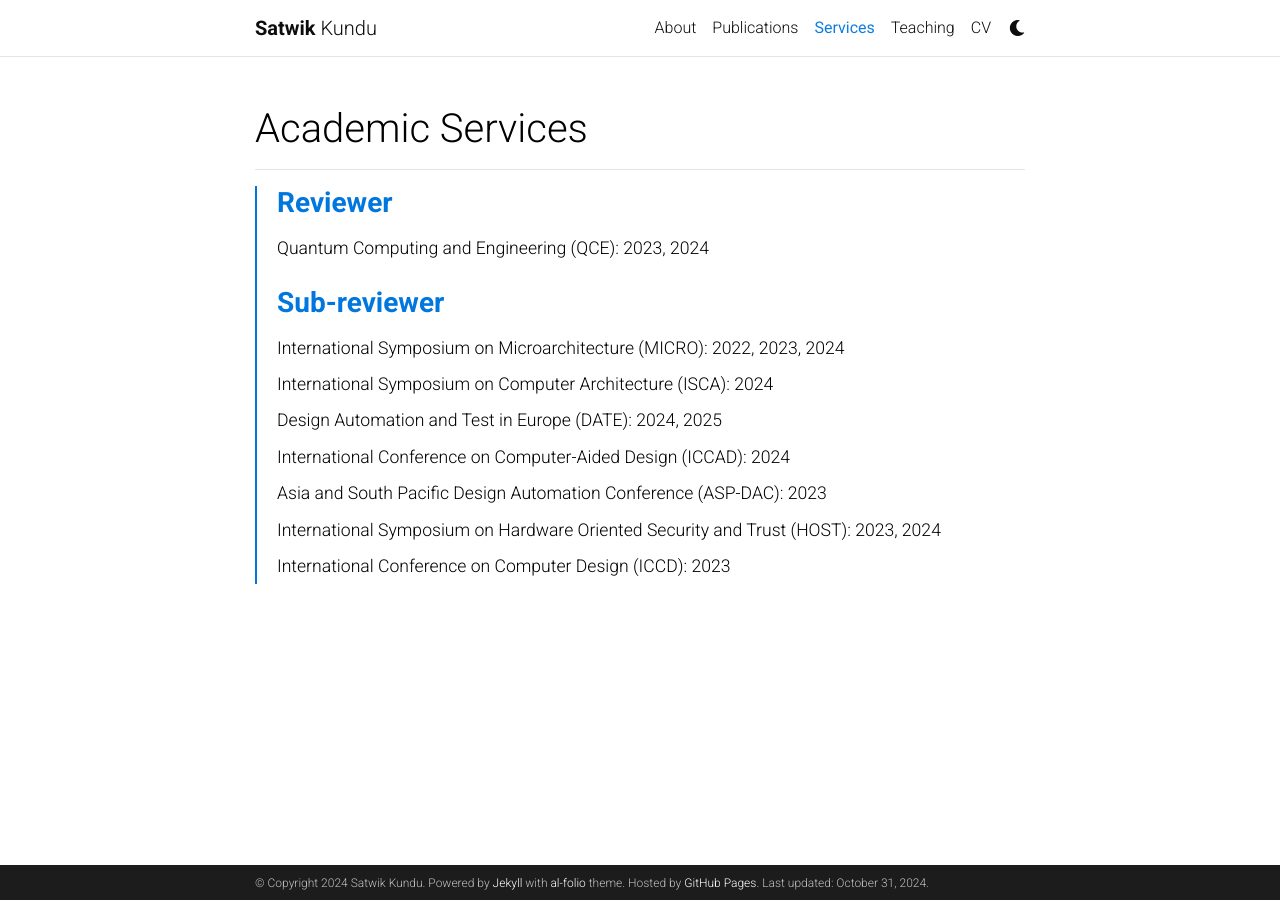
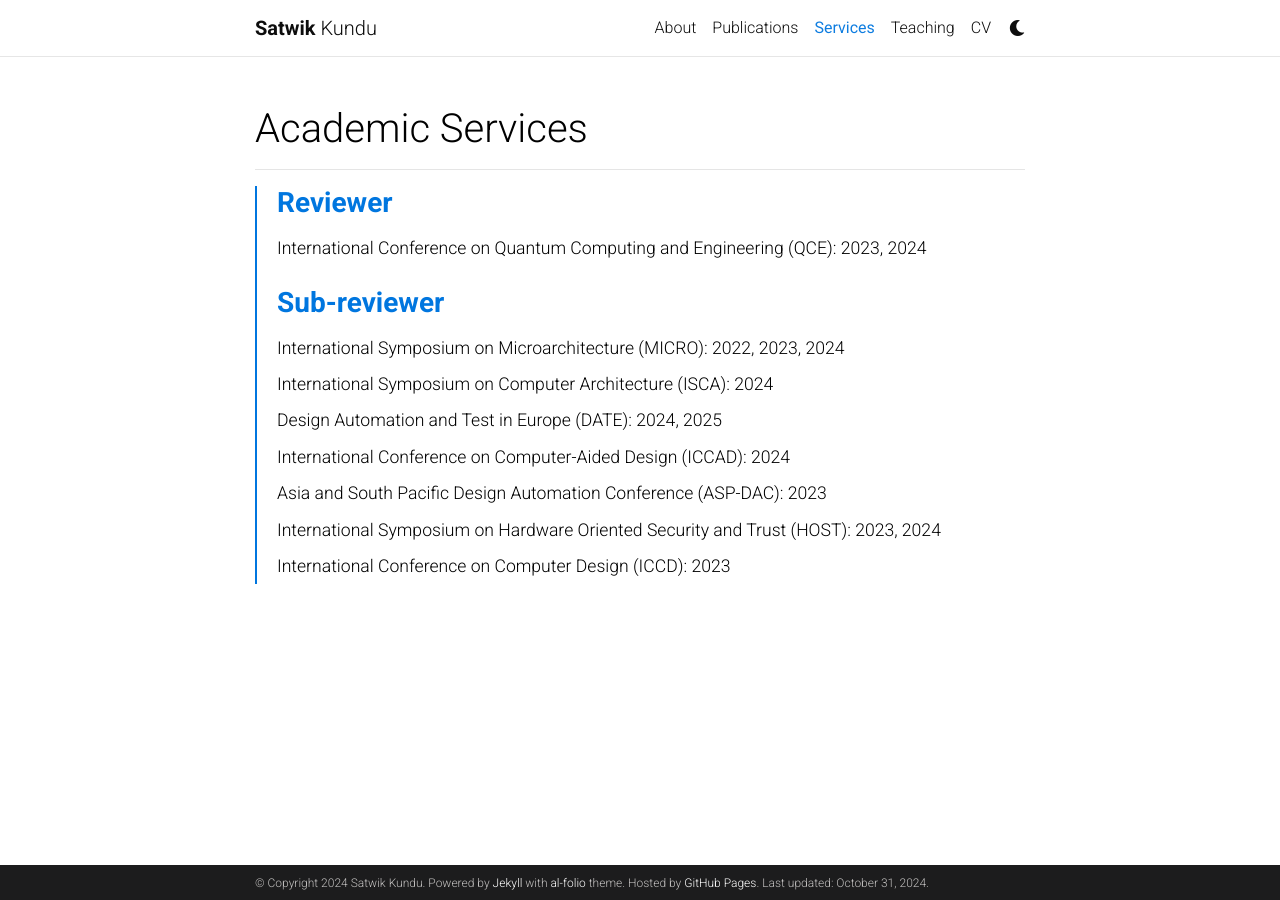
Before and after one commit to satwik-kundu/satwik-kundu.github.io, a Jekyll site: the page built from _pages/services.md, in a window 1280 px wide. Built offline with Jekyll 4.4.1, drawn with Linux system fonts in a browser that asks for light colours; comment, search, counter and statistics services are not loaded; a style sheet for code colours, icons or effects is not loaded.

Commit message:
fixed typo

```diff
--- a/_pages/services.md
+++ b/_pages/services.md
@@ -10,7 +10,7 @@ nav_order: 4
 
 <!-- ### Reviewer
 
-- **Quantum Computing and Engineering (QCE)**: 2023, 2024
+- **International Conference on Quantum Computing and Engineering (QCE)**: 2023, 2024
 
 ---
 
@@ -34,7 +34,7 @@ nav_order: 4
   <div class="timeline-item">
     <h3>Reviewer</h3>
     <ul>
-      <li><span class="conference-details">Quantum Computing and Engineering (QCE): 2023, 2024</span></li>
+      <li><span class="conference-details">International Conference on Quantum Computing and Engineering (QCE): 2023, 2024</span></li>
     </ul>
   </div>
   <div class="timeline-item">
```
